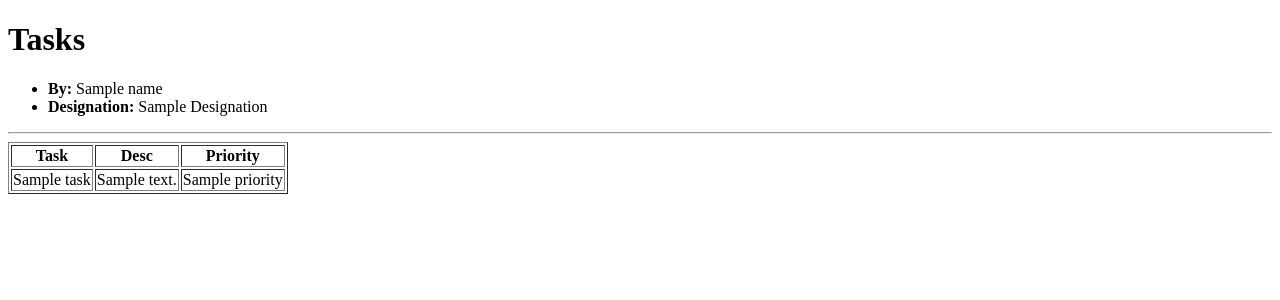
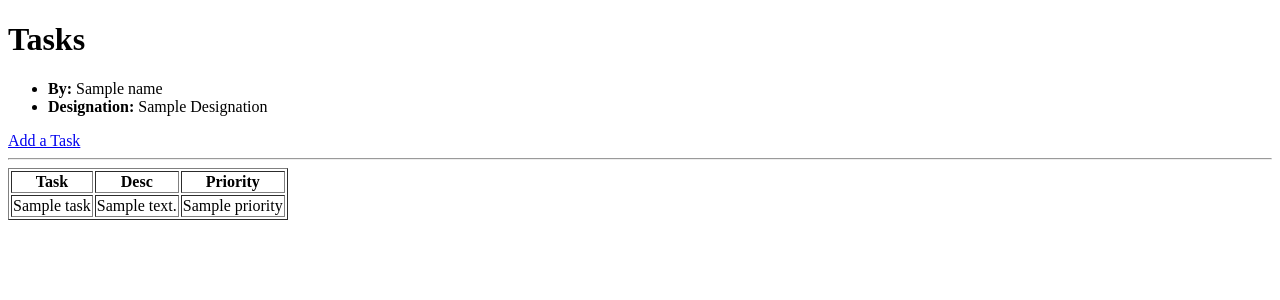
Before and after one commit to Blankscreen-exe/Django-TDD-Workshop, a Django app: template src/task/templates/task/index.html in a window 1280 px wide. Shown: the top 300 px of the page. Run offline with Django 3.2, Linux system fonts and the light colour scheme; the template is opened without the code that fills it: most values are stand-ins (such as "Sample title", 1, 10 or a date in 2020).

Commit message:
add task home url

```diff
--- a/src/task/templates/task/index.html
+++ b/src/task/templates/task/index.html
@@ -15,6 +15,8 @@
         <li><b>By:</b> {{name}}</li>
         <li><b>Designation:</b> {{designation|title}}</li>
     </ul>
+
+    <a href={% url 'task-add' %}> Add a Task</a>
 
     <hr/>
 
```
